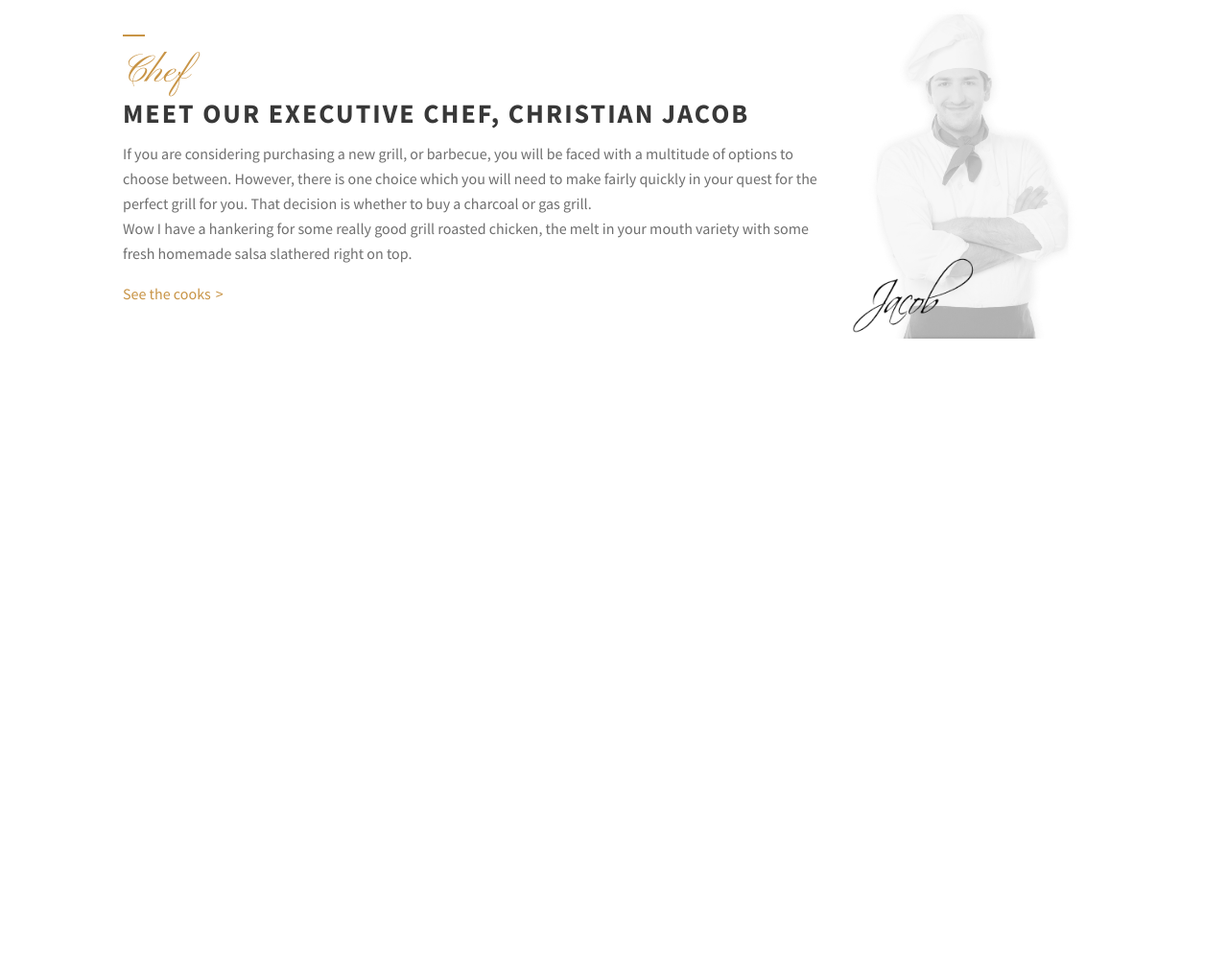
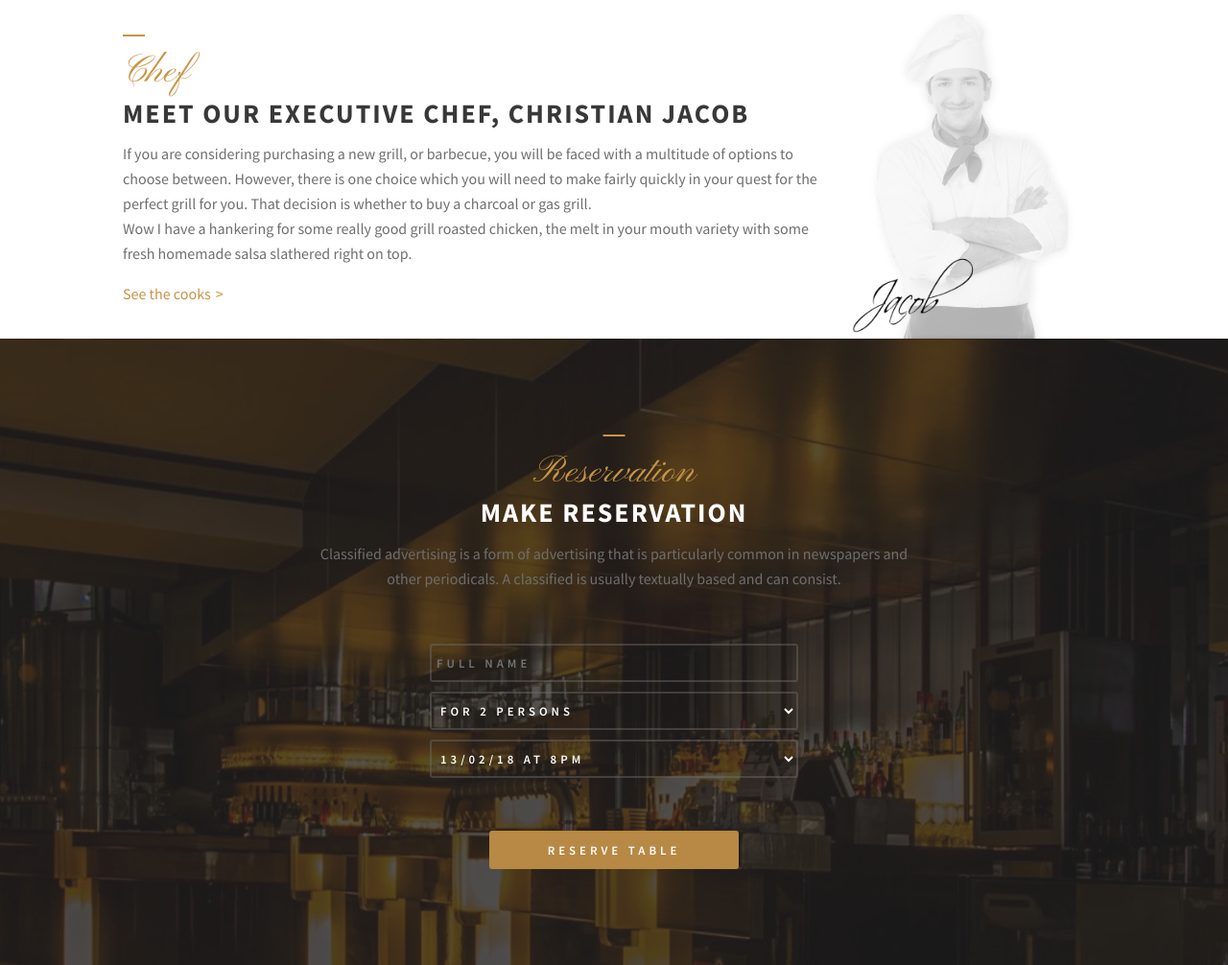
Before and after one commit to guicima/TP3-The-Fiasco-Restaurant, a plain HTML site: page index.html in a window 1280 px wide. Shown: the part 3355-4361 px from the top of the page at 96% size. Before the commit the page ends 3708 px from the top, so only its background shows below. Drawn offline with Linux system fonts and the light colour scheme.

Commit message:
Reservation section

```diff
--- a/index.html
+++ b/index.html
@@ -144,6 +144,37 @@
                 </div>
             </div>
         </div>
+        <div class="reservation-section">
+            <div class="card center">
+                <div class="card-text">
+                    <h2 class="card-yellowtitle">Reservation</h2>
+                    <h1 class="card-title">Make reservation</h1>
+                    <p class="card-paragraphe">Classified advertising is a form of advertising that is particularly
+                        common in newspapers and other periodicals. A classified is usually textually based and can
+                        consist.</p>
+                </div>
+                <div class="reservation-form">
+                    <input type="text" name="name" id="name" placeholder="Full name">
+                    <select id="table-number">
+                        <option value="">For 1 person</option>
+                        <option value="" selected>For 2 persons</option>
+                        <option value="">For 3 persons</option>
+                        <option value="">For 4 persons</option>
+                        <option value="">For 5 persons</option>
+                        <option value="">For 6 persons</option>
+                    </select>
+                    <select id="date-reservation">
+                        <option value="">13/02/18 at 8pm</option>
+                        <option value="">13/02/18 at 9pm</option>
+                        <option value="">13/02/18 at 10pm</option>
+                        <option value="">14/02/18 at 8pm</option>
+                        <option value="">14/02/18 at 9pm</option>
+                        <option value="">14/02/18 at 10pm</option>
+                    </select>
+                </div>
+                <input class="button" type="submit" value="Reserve Table">
+            </div>
+        </div>
     </main>
 
 </body>
--- a/style.css
+++ b/style.css
@@ -296,10 +296,110 @@ body {
     background: left bottom / 150px no-repeat url("img/signature.png"), top / auto 105% no-repeat url("img/Chef.png");
 }
 
+/*----reservation-section----*/
+
+.reservation-section {
+    position: relative;
+    z-index: 1;
+    background: #242424;
+    padding: 100px;
+}
+
+.reservation-section .card {
+    margin-bottom: 0;
+}
+
+.reservation-section::before {
+    content: "";
+    position: absolute;
+    top: 0;
+    left: 0;
+    width: 100%;
+    height: 100%;
+    z-index: -1;
+    opacity: .4;
+    background: center / cover url("img/reservation.jpg");
+}
+
+.reservation-section .card-title {
+    color: #fff;
+}
+
+.reservation-form {
+    display: flex;
+    margin: 50px 0;
+    width: 60vw;
+    justify-content: space-between;
+}
+
+.reservation-form>* {
+    flex-basis: 18vw;
+    margin: 0 1vw;
+    height: 40px;
+    background: none;
+    padding: 5px;
+    border: solid #6f6f6f6f 2px;
+    border-radius: 3px;
+}
+
+.button {
+    background-color: #B78944;
+    border: solid #B78944 2px;
+    border-radius: 3px;
+    height: 40px;
+    width: 260px;
+}
+
+.button:hover {
+    background-color: #b7894494;
+
+}
+
+.button:active {
+    background-color: #b7894494;
+    border: solid #fabf65 2px;
+    box-shadow: inset 1px 1px 10px rgba(0, 0, 0, 0.7);
+}
+
+.reservation-form>*,
+.button {
+    color: #fff;
+    text-transform: uppercase;
+    letter-spacing: 4px;
+    font-weight: 600;
+    font-size: .8em;
+}
+
+.reservation-form>*:hover {
+    background-color: #ffffff0a;
+}
+
+.reservation-form>*:focus {
+    background-color: #ffffff14;
+    border: solid #C89446 2px;
+}
+
+
+
+
+
 @media screen and (max-width:1396px) {
 
     .square-recipes {
         justify-content: space-around;
+    }
+
+    .reservation-form {
+        flex-direction: column;
+        align-items: center;
+
+    }
+
+    .reservation-form>* {
+        flex-basis: unset;
+        margin: 5px;
+        width: 50%;
+        min-width: 260px;
     }
 }
 
```
